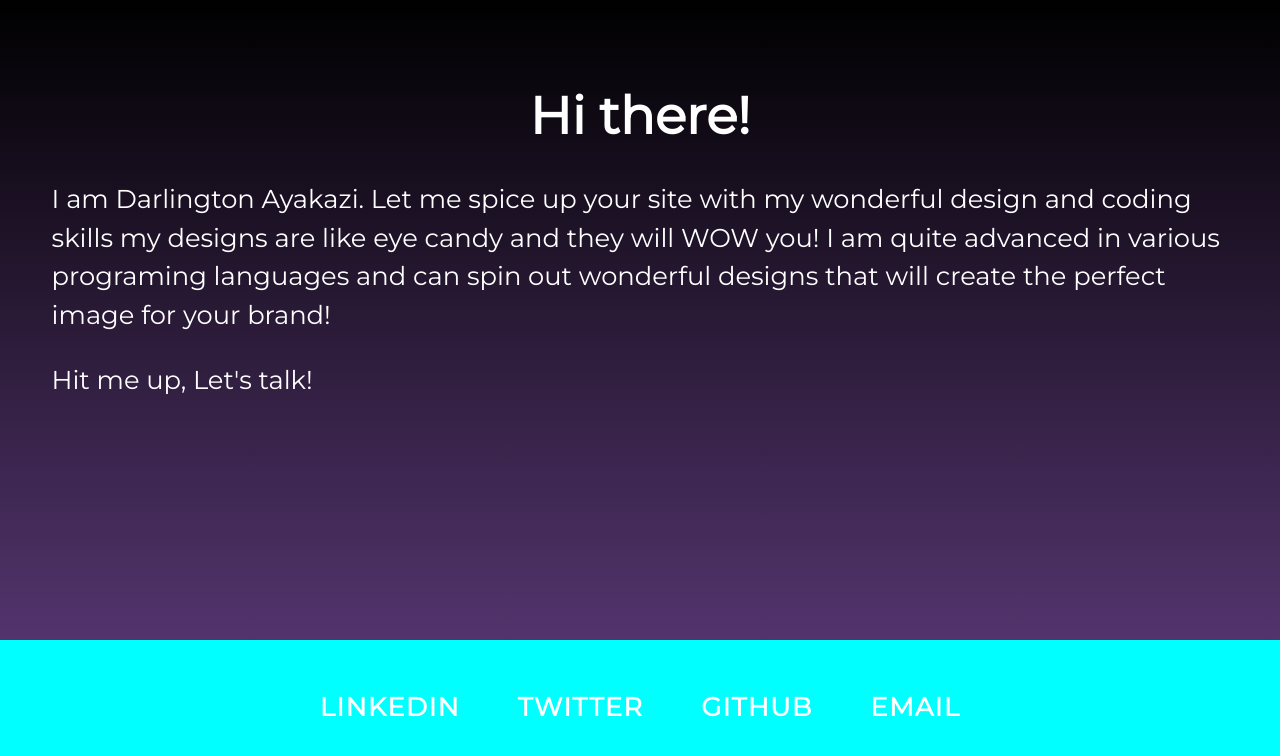
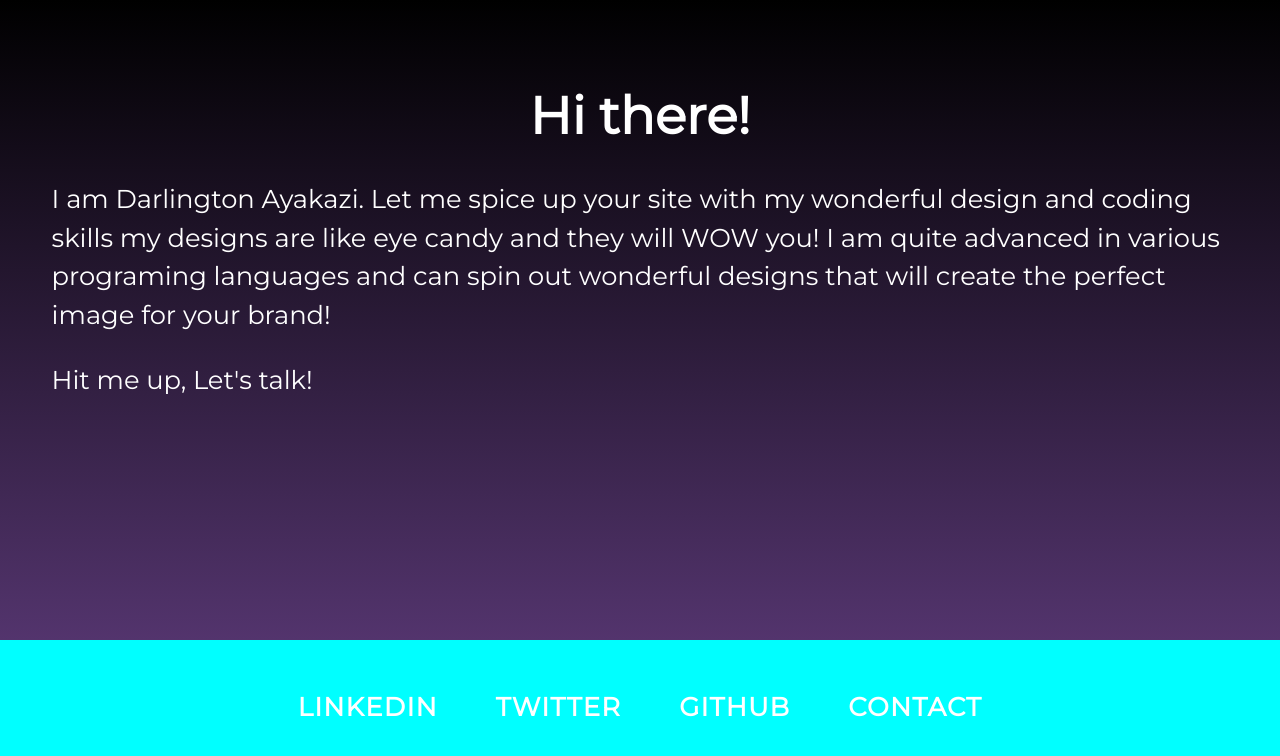
Before and after one commit to darl4real/DarlAyakazi.github.io, a plain HTML site: page index.html in a window 1280 px wide. Drawn offline with Linux system fonts and the light colour scheme.

Commit message:
index update

```diff
--- a/index.html
+++ b/index.html
@@ -34,7 +34,7 @@
     <a href="https://www.linkedin.com/in/darlington-ayakazi-14488814/">Linkedin</a>
       <a href="https://twitter.com/darl4real">Twitter</a>
       <a href="https://github.com/darl4real">Github</a>
-      <a href="darl4real@hotmail.com">Email</a>
+      <a href="darl4real@hotmail.com">Contact</a>
       </div>
   </footer>
 </body>
```
